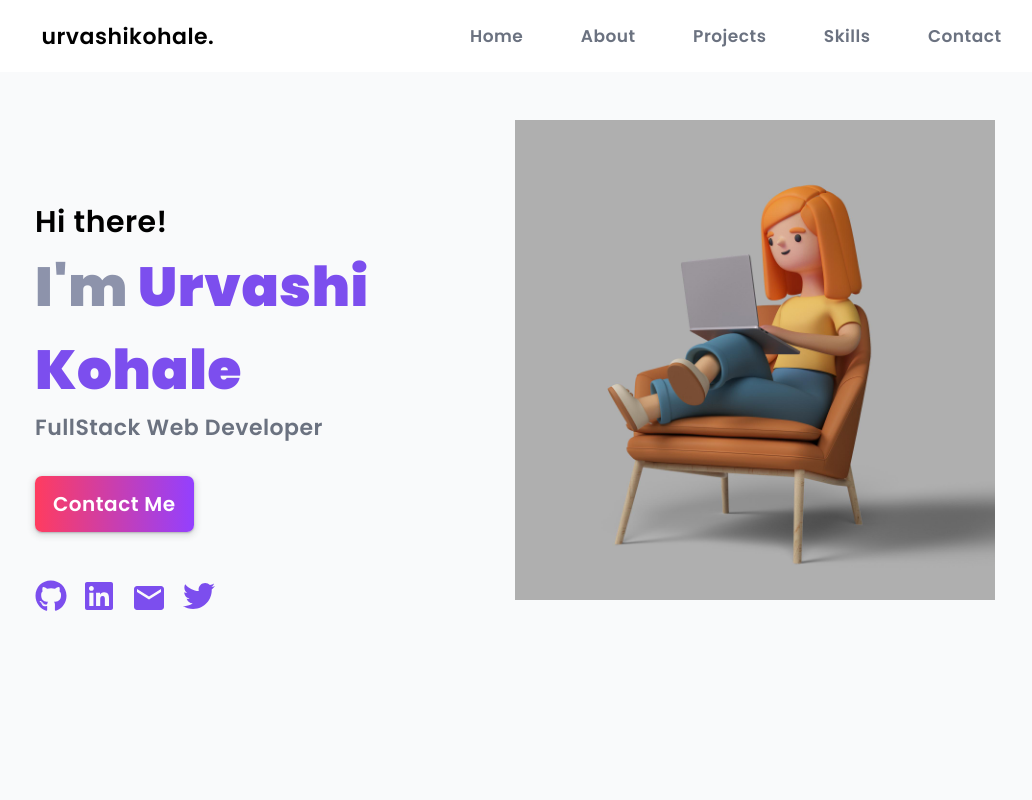
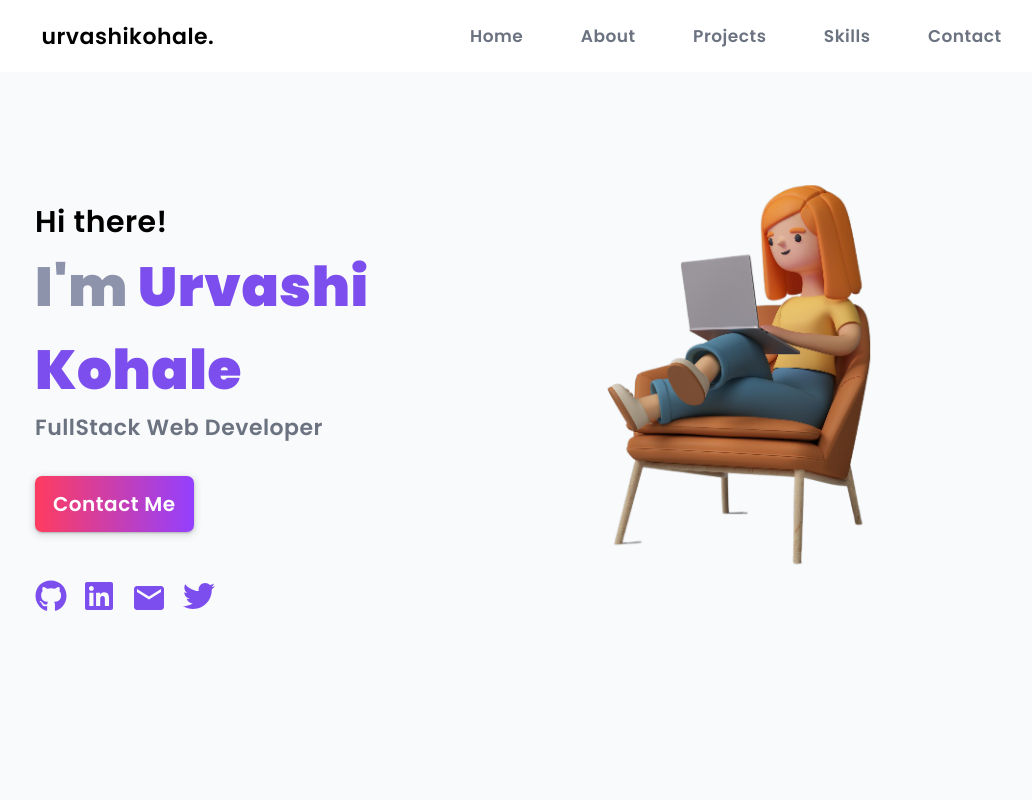
Before and after one commit to urvashikohale/My_Portfolio_Website, a React (Create React App) app: page / in a window 1280 px wide. Shown: the top 800 px of the page, without its empty margins (125-1157 px from the left). Built offline with nearby package versions, Linux system fonts and the light colour scheme.

Commit message:
changed pic

```diff
--- a/src/components/home/Home.js
+++ b/src/components/home/Home.js
@@ -1,7 +1,7 @@
 import React from "react";
 import "./home.css";
 import Socialicons from "./Socialicons";
-import IMG from "../../assets/laptop.jpg";
+import IMG from "../../assets/transparent.png";
 
 const Home = () => {
   return (
--- a/src/components/home/home.css
+++ b/src/components/home/home.css
@@ -74,8 +74,7 @@
     align-items: center;
     justify-content: center;
     margin: auto;
-    background-color: #7C4EEE;
-    border-radius: 40%;
+    /* background-color: #7C4EEE; */
 }
 
 .homeButton {
```
Also changed, not shown: src/assets/transparent.png (added).
